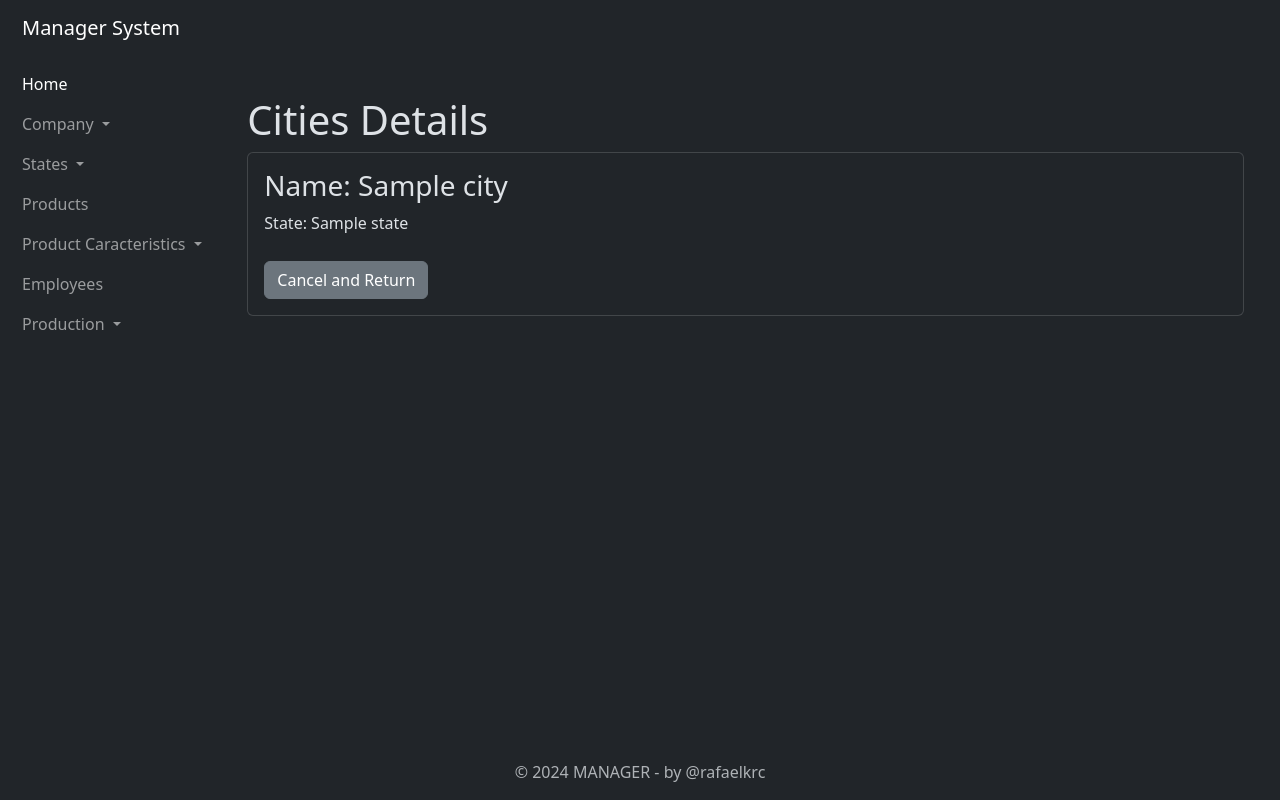
After one commit to Rafaelkrc/manager, a Django app: page /states/cities/1/details/ in a window 1280 px wide. The commit adds this page. Run offline with Django 5.2, Linux system fonts and the light colour scheme; tables that the repository leaves empty hold one stand-in row (values such as "Sample post").

Commit message:
created states details template
close #64

```diff
--- /dev/null
+++ b/states/templates/city_detail.html
@@ -0,0 +1,19 @@
+{% extends 'base.html' %}
+
+{% block title %}Cities Details{% endblock %}
+
+{% block content %}
+<div class="container mt-4">
+    <h3 class="display-6">Cities Details</h3>
+    <div class="card">
+        <div class="card-body">
+
+            <h3 class="card-title">Name: {{ city.name }}</h3>
+            <p class="card-text">State: {{ city.state }}</p>
+            <a href="{% url 'city_list' %}" class="btn btn-secondary" id="button-cancel">Cancel and
+                Return</a>
+        </div>
+    </div>
+</div>
+
+{% endblock %}
--- a/states/templates/city_list.html
+++ b/states/templates/city_list.html
@@ -29,6 +29,7 @@ Manager - City
             <tr>
                 <th>Name</th>
                 <th>State</th>
+                <th>Actions</th>
             </tr>
         </thead>
         <tbody>
@@ -36,6 +37,9 @@ Manager - City
             <tr>
                 <td>{{ city.name }}</td>
                 <td>{{ city.state }}</td>
+                <td>
+                    <a href="{% url 'city_detail' city.id %}" class="btn btn-info btn-sm"><i class="bi bi-eye"></i></a>
+                </td>
             </tr>
             {% endfor %}
         </tbody>
--- a/states/templates/country_list.html
+++ b/states/templates/country_list.html
@@ -27,6 +27,7 @@ Manager - Country
             <tr>
                 <th>Name</th>
                 <th>Abreviation</th>
+                <th>Actions</th>
             </tr>
         </thead>
         <tbody>
@@ -34,6 +35,10 @@ Manager - Country
             <tr>
                 <td>{{ country.name }}</td>
                 <td>{{ country.abbreviation }}</td>
+                <td>
+                    <a href="{% url 'country_detail' country.id %}" class="btn btn-info btn-sm"><i
+                            class="bi bi-eye"></i></a>
+                </td>
             </tr>
             {% endfor %}
         </tbody>
--- a/states/templates/region_list.html
+++ b/states/templates/region_list.html
@@ -27,6 +27,7 @@ Manager - Region
             <tr>
                 <th>Name</th>
                 <th>Abbreviation</th>
+                <th>Actions</th>
             </tr>
         </thead>
         <tbody>
@@ -34,6 +35,10 @@ Manager - Region
             <tr>
                 <td>{{ region.name }}</td>
                 <td>{{ region.abbreviation }}</td>
+                <td>
+                    <a href="{% url 'region_detail' region.id %}" class="btn btn-info btn-sm"><i
+                            class="bi bi-eye"></i></a>
+                </td>
             </tr>
             {% endfor %}
         </tbody>
--- a/states/templates/state_list.html
+++ b/states/templates/state_list.html
@@ -33,6 +33,7 @@ Manager - State
                 <th>Abbreviation</th>
                 <th>Country</th>
                 <th>Region</th>
+                <th>Actions</th>
             </tr>
         </thead>
         <tbody>
@@ -42,6 +43,10 @@ Manager - State
                 <td>{{ state.abbreviation }}</td>
                 <td>{{ state.country }}</td>
                 <td>{{ state.region }}</td>
+                <td>
+                    <a href="{% url 'state_detail' state.id %}" class="btn btn-info btn-sm"><i
+                            class="bi bi-eye"></i></a>
+                </td>
             </tr>
             {% endfor %}
         </tbody>
--- a/states/urls.py
+++ b/states/urls.py
@@ -5,10 +5,14 @@ from . import views
 urlpatterns = [
     path('states/cities/list/', views.CityListView.as_view(), name='city_list'),
     path('states/cities/create/', views.CityCreateView.as_view(), name='city_create'),
+    path('states/cities/<int:pk>/details/', views.CityDetailView.as_view(), name='city_detail'),
     path('states/states/list/', views.StateListView.as_view(), name='state_list'),
     path('states/states/create/', views.StateCreateView.as_view(), name='state_create'),
+    path('states/states/<int:pk>/details/', views.StateDetailView.as_view(), name='state_detail'),
     path('states/countries/list/', views.CountryListView.as_view(), name='country_list'),
     path('states/countries/create/', views.CountryCreateView.as_view(), name='country_create'),
+    path('states/countries/<int:pk>/details/', views.CountryDetailView.as_view(), name='country_detail'),
     path('states/regions/list/', views.RegionListView.as_view(), name='region_list'),
     path('states/regions/create/', views.RegionCreateView.as_view(), name='region_create'),
+    path('states/regions/<int:pk>/details/', views.RegionDetailView.as_view(), name='region_detail'),
 ]
--- a/states/views.py
+++ b/states/views.py
@@ -1,4 +1,4 @@
-from django.views.generic import ListView, CreateView
+from django.views.generic import ListView, CreateView, DetailView
 from django.urls import reverse_lazy
 from . import models, forms
 
@@ -24,6 +24,11 @@ class CityCreateView(CreateView):
     form_class = forms.CityForm
     template_name = 'city_create.html'
     success_url = reverse_lazy('city_list')
+
+
+class CityDetailView(DetailView):
+    model = models.City
+    template_name = 'city_detail.html'
 
 
 class StateListView(ListView):
@@ -52,6 +57,11 @@ class StateCreateView(CreateView):
     success_url = reverse_lazy('state_list')
 
 
+class StateDetailView(DetailView):
+    model = models.State
+    template_name = 'state_detail.html'
+
+
 class CountryListView(ListView):
     model = models.Country
     template_name = 'country_list.html'
@@ -75,6 +85,11 @@ class CountryCreateView(CreateView):
     success_url = reverse_lazy('country_list')
 
 
+class CountryDetailView(DetailView):
+    model = models.Country
+    template_name = 'country_detail.html'
+
+
 class RegionListView(ListView):
     model = models.Region
     template_name = 'region_list.html'
@@ -93,3 +108,8 @@ class RegionCreateView(CreateView):
     form_class = forms.RegionForm
     template_name = 'region_create.html'
     success_url = reverse_lazy('region_list')
+
+
+class RegionDetailView(DetailView):
+    model = models.Region
+    template_name = 'region_detail.html'
```
Also changed, not shown: states/templates/country_detail.html (added, +19 -0 lines), states/templates/region_detail.html (added, +19 -0 lines), states/templates/state_detail.html (added, +21 -0 lines).
